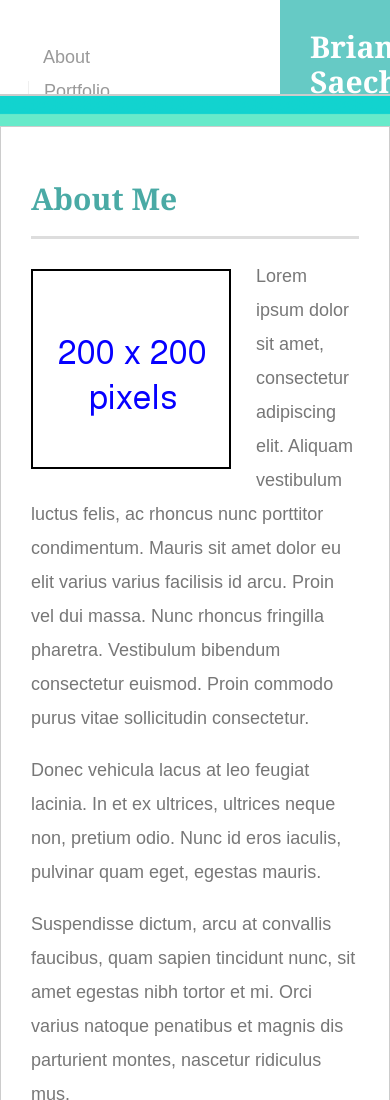
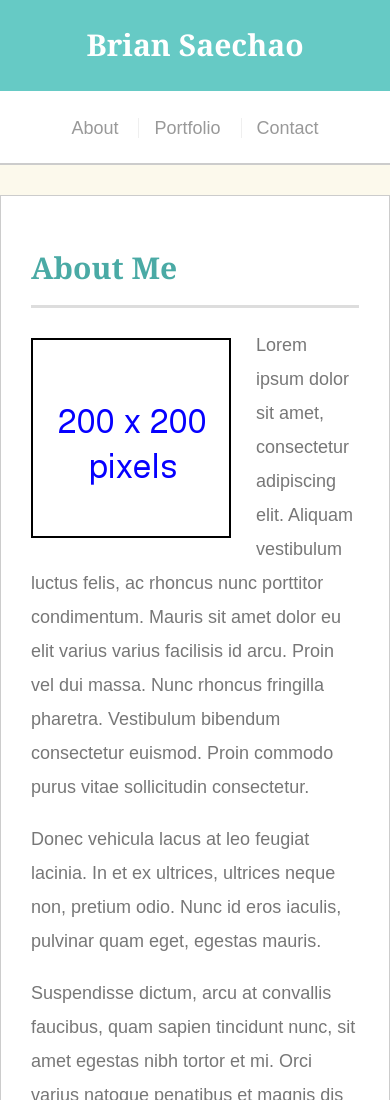
Before and after one commit to bksaechao/Responsive-Portfolio-Redo, a plain HTML site: page index.html in a window 390 px wide. Shown: the top 1100 px of the page. Drawn offline with Linux system fonts and the light colour scheme.

Commit message:
successfully used media queries to replicate the header/navigation layout at 640px in the index file

```diff
--- a/assets/css/style.css
+++ b/assets/css/style.css
@@ -10,6 +10,7 @@ body {
     font-size: 18px;
     line-height: 34px;
     background: url("../images/canadian-dollar.png");
+    height: 100%;
 }
 
 /* Banner */
@@ -179,5 +180,24 @@ h3:hover {
 }
 
 @media screen and (max-width: 640px) {
+    .navbar {
+        position: static;
+        display: flex;
+        flex-direction: column;
+        height: 165px;
+    }
 
+    .banner {
+        position: static;
+        text-align: center;
+        padding: 28px;
+    }
+
+    .nav-list {
+        text-align: center;
+        position: static;
+        display: unset;
+        padding: 20px;
+        padding-right: 50px;
+    }
 }
```
